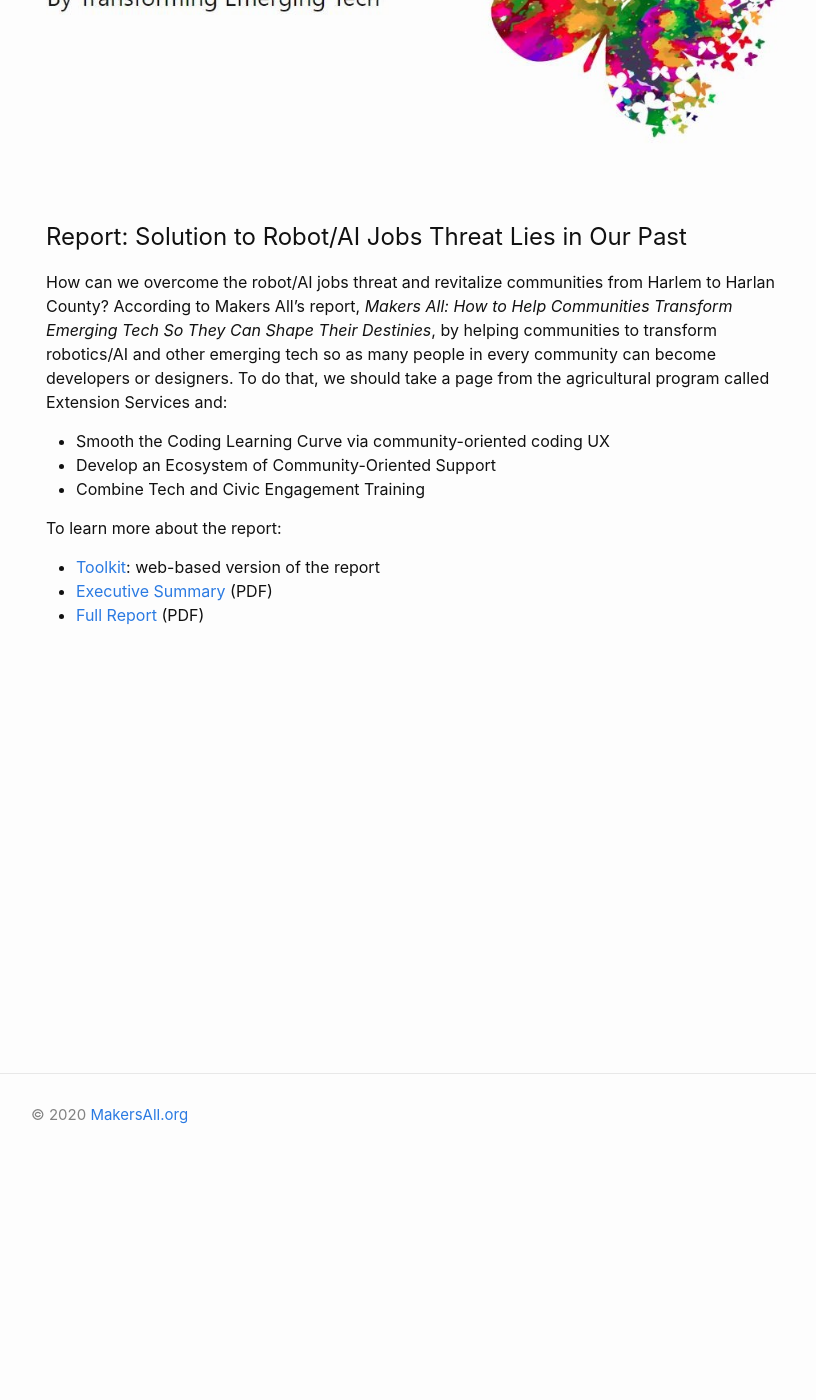
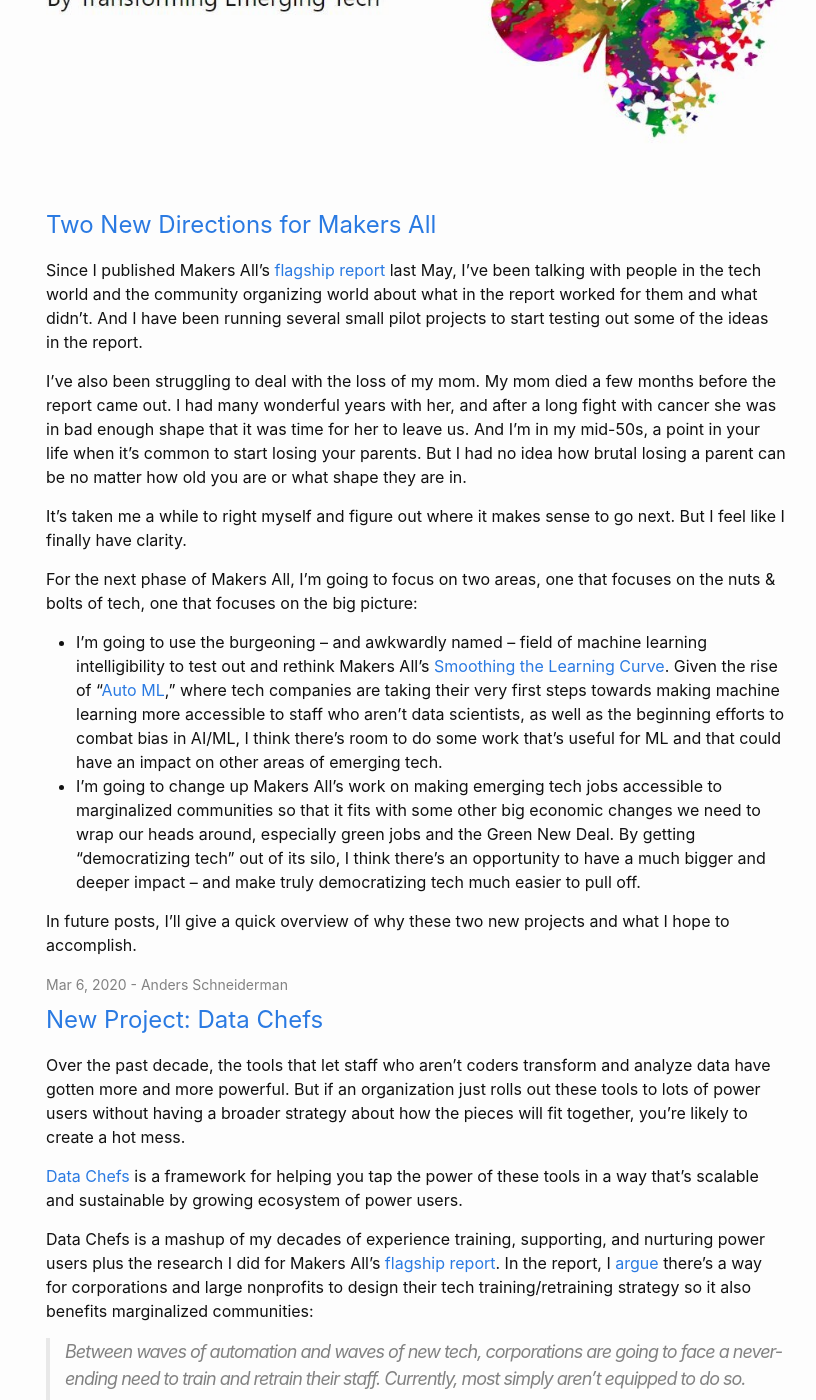
Before and after one commit to makersall/makersall, a Jekyll site: the page built from index.html, in a window 1280 px wide and 1400 px high, scrolled down 244 px. Shown: the whole window, without its empty margins (224-1040 px from the left). Built offline with Jekyll 4.4.1, drawn with Linux system fonts in a browser that asks for light colours; the list of posts is cut into pages by our own code; some of the changed text lies outside the part shown.

Commit message:
Reorganize: move blog to homepage, Add pagination; move report to Resources

```diff
--- a/Gemfile
+++ b/Gemfile
@@ -3,5 +3,6 @@
 
 group :jekyll_plugins do
     gem 'jekyll-feed'
+    gem 'jekyll-paginate'
 #   gem 'jekyll-seo-tag'
   end
--- a/_config.yml
+++ b/_config.yml
@@ -5,12 +5,18 @@
 url: https://makersall.org/
 
 plugins:
-  - jekyll-feed
+  - jekyll-feed           # RSS feed for blog
+  - jekyll-paginate       # Paginate the list of blog posts
 # - jekyll-seo-tag
+
+# Blogging setup
+paginate: 5               # Number of posts to display at any one time
 
 # Menu data for sitewide navigation
 navigation_links:
   - name: About
     link: 'about/'
-  - name: Blog
-    link: 'blog/'
+  - name: Resources
+    link: 'resources/'
+  # - name: Blog
+  #   link: 'blog/'
--- a/_posts/2019-12-02-datachefs.md
+++ b/_posts/2019-12-02-datachefs.md
@@ -1,6 +1,7 @@
 ---
 layout: post
 title: 'New Project: Data Chefs'
+author: Anders Schneiderman
 ---
 
 Over the past decade, the tools that let staff who aren’t coders transform and analyze data have gotten more and more powerful. But if an organization just rolls out these tools to lots of power users without having a broader strategy about how the pieces will fit together, you're likely to create a hot mess.
--- /dev/null
+++ b/index.html
@@ -0,0 +1,71 @@
+---
+title: Communities Shaping Their Destinies By Transforming Emerging Tech
+layout: home
+---
+<!-- Loop through the paginated blog posts -->
+{% for post in paginator.posts %}
+  <h3> <a class="post-link" href="{{ post.url | relative_url }}"> {{ post.title | escape }} </a> </h3>
+  <div class="content"> {{ post.content }} </div>
+  {%- assign date_format = site.minima.date_format | default: "%b %-d, %Y" -%}
+  <span class="post-meta">{{ post.date | date: date_format }} - {{ post.author }}</span>
+{% endfor %}
+
+
+<!-- Pagination links -->
+{% if paginator.total_pages > 1 %}
+<div class="pagination">
+  {% if paginator.previous_page %}
+    <a href="{{ paginator.previous_page_path | relative_url }}">&laquo; Prev</a>
+  {% else %}
+    <span>&laquo; Prev</span>
+  {% endif %}
+
+  {% for page in (1..paginator.total_pages) %}
+    {% if page == paginator.page %}
+      <em>{{ page }}</em>
+    {% elsif page == 1 %}
+      <a href="{{ paginator.previous_page_path | relative_url }}">{{ page }}</a>
+    {% else %}
+      <a href="{{ site.paginate_path | relative_url | replace: ':num', page }}">{{ page }}</a>
+    {% endif %}
+  {% endfor %}
+
+  {% if paginator.next_page %}
+    <a href="{{ paginator.next_page_path | relative_url }}">Next &raquo;</a>
+  {% else %}
+    <span>Next &raquo;</span>
+  {% endif %}
+</div>
+{% endif %}
+
+<!-- Pagination links -->
+<!-- NOTE: not sure I still need this, but hanging onto it just in case (I think the section below is a more sophisticated version) -->
+<!-- <div class="pagination">
+  {% if paginator.previous_page %}
+    <a href="{{ paginator.previous_page_path }}" class="previous">
+      Previous
+    </a>
+  {% else %}
+    <span class="previous">Previous</span>
+  {% endif %}
+  <span class="page_number ">
+    Page: {{ paginator.page }} of {{ paginator.total_pages }}
+  </span>
+  {% if paginator.next_page %}
+    <a href="{{ paginator.next_page_path }}" class="next">Next</a>
+  {% else %}
+    <span class="next ">Next</span>
+  {% endif %}
+</div> -->
+
+<br/><p> </p><br/>
+
+<p class="feed-subscribe">
+  <a href="{{ 'feed.xml' | relative_url }}">
+    <svg class="svg-icon orange"><use xlink:href="{{ 'assets/minima-social-icons.svg#rss' | relative_url }}"></use></svg><span>Subscribe to Makers All</span>
+  </a>
+</p>
+
+<p> </p><br/>
+
+<p> NOTE: for archived blog posts, please visit the  <a href="https://makersall.wordpress.com/">old Makers All site</a>.</p>
--- a/index.md
+++ b/pages/resources.md
@@ -1,9 +1,10 @@
 ---
-title: Communities Shaping Their Destinies By Transforming Emerging Tech
-layout: home
+layout: content
+title: Resources
+permalink: /resources/
 ---
 
-## Report: Solution to Robot/AI Jobs Threat Lies in Our Past
+### Report: Solution to Robot/AI Jobs Threat Lies in Our Past
 
 How can we overcome the robot/AI jobs threat and revitalize communities from Harlem to Harlan County? According to Makers All’s report, _Makers All: How to Help Communities Transform Emerging Tech So They Can Shape Their Destinies_, by helping communities to transform robotics/AI and other emerging tech so as many people in every community can become developers or designers. To do that, we should take a page from the agricultural program called Extension Services and:
 
@@ -14,5 +15,5 @@
 To learn more about the report:
 
 - [Toolkit](https://toolkit.makersall.org): web-based version of the report
-- [Executive Summary ](assets/documents/Makers-All-Report-Executive-Summary.pdf)(PDF)
-- [Full Report](assets/documents/Makers-All-Report.pdf) (PDF)
+- [Executive Summary ](../assets/documents/Makers-All-Report-Executive-Summary.pdf)(PDF)
+- [Full Report](../assets/documents/Makers-All-Report.pdf) (PDF)
```
Also changed, not shown: drafts/Notes for 2 Econ Blog Posts.md (added, +35 -0 lines), pages/blog.md (+12 -17 lines), pages/draft-list.md (+2 -2 lines), _posts/2020-03-06-where-ma-next.md (renamed from _posts/2020-03-05-where-ma-next.md), drafts/ai-intelligibility-overview.md (renamed from pages/drafts/ai-intelligibility-overview.md).
